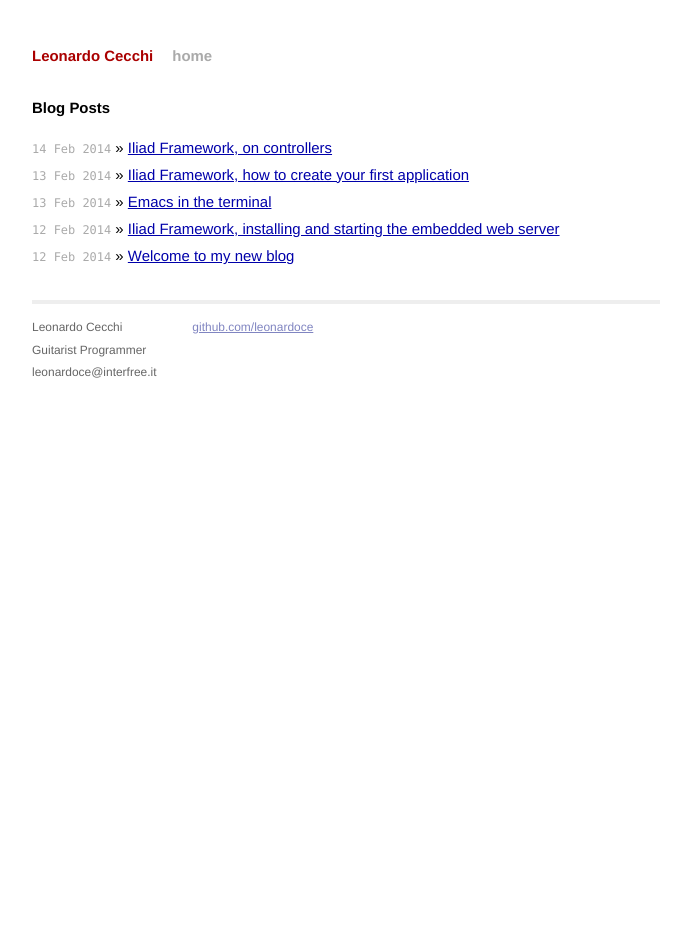
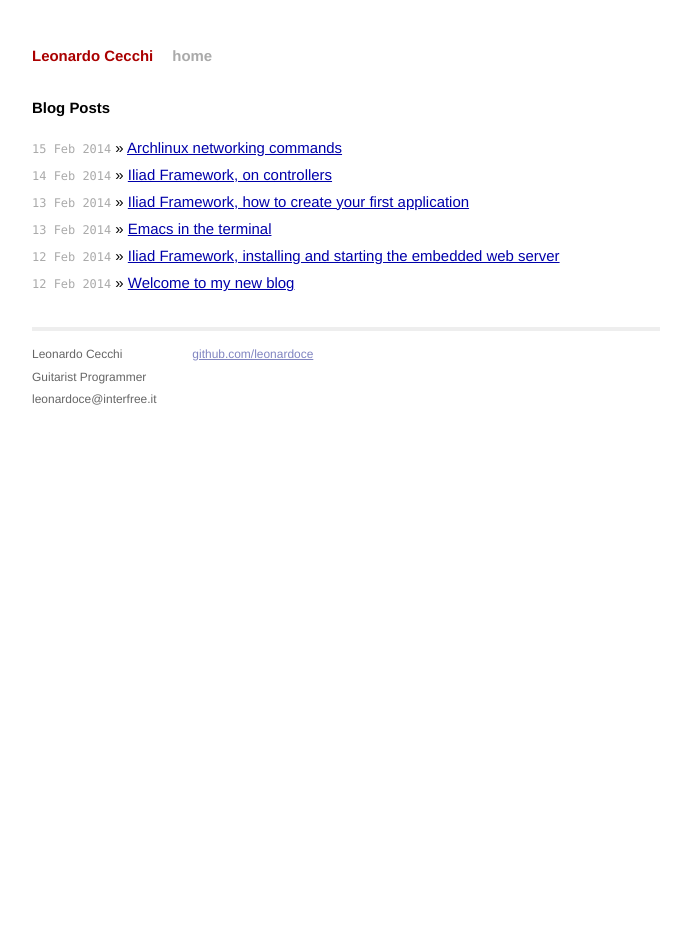
Before and after one commit to leonardoce/leonardoce-jekill, a Jekyll site: the page built from index.html, in a window 1280 px wide. Shown: the whole page, without its empty margins (294-985 px from the left). Built offline with Jekyll 4.4.1, drawn with Linux system fonts in a browser that asks for light colours; Markdown is read by kramdown in place of the engine named in the settings.

Commit message:
new post

```diff
--- a/_drafts/archlinux-networking-commands.markdown
+++ b/_posts/2014-02-15-archlinux-networking-commands.markdown
@@ -12,7 +12,7 @@ are missing.
 In effect ArchLinux doesn't have these commands on a base install but
 you can install them using:
 
-{% highlight shell %}
+{% highlight console %}
 pacman -S net-tools
 {% endhighlight %}
 
@@ -23,7 +23,7 @@ default? Answer: they have alternative tools.
 These alternative tools are [ss][ss-man-page] and
 [ip][ip-man-page]. This is an example:
 
-{% highlight shell %}
+{% highlight console %}
 $ ss -l | grep tcp
 nl     UNCONN     4352   0              tcpdiag:ss/27803                *
 nl     UNCONN     768    0              tcpdiag:kernel                 *
@@ -42,7 +42,7 @@ tcp    LISTEN     0      128                 :::ssh                  :::*
 
 and you can use `ip` like this:
 
-{% highlight shell %}
+{% highlight console %}
 1: lo: <LOOPBACK,UP,LOWER_UP> mtu 65536 qdisc noqueue state UNKNOWN group default
     link/loopback 00:00:00:00:00:00 brd 00:00:00:00:00:00
     inet 127.0.0.1/8 scope host lo
```
